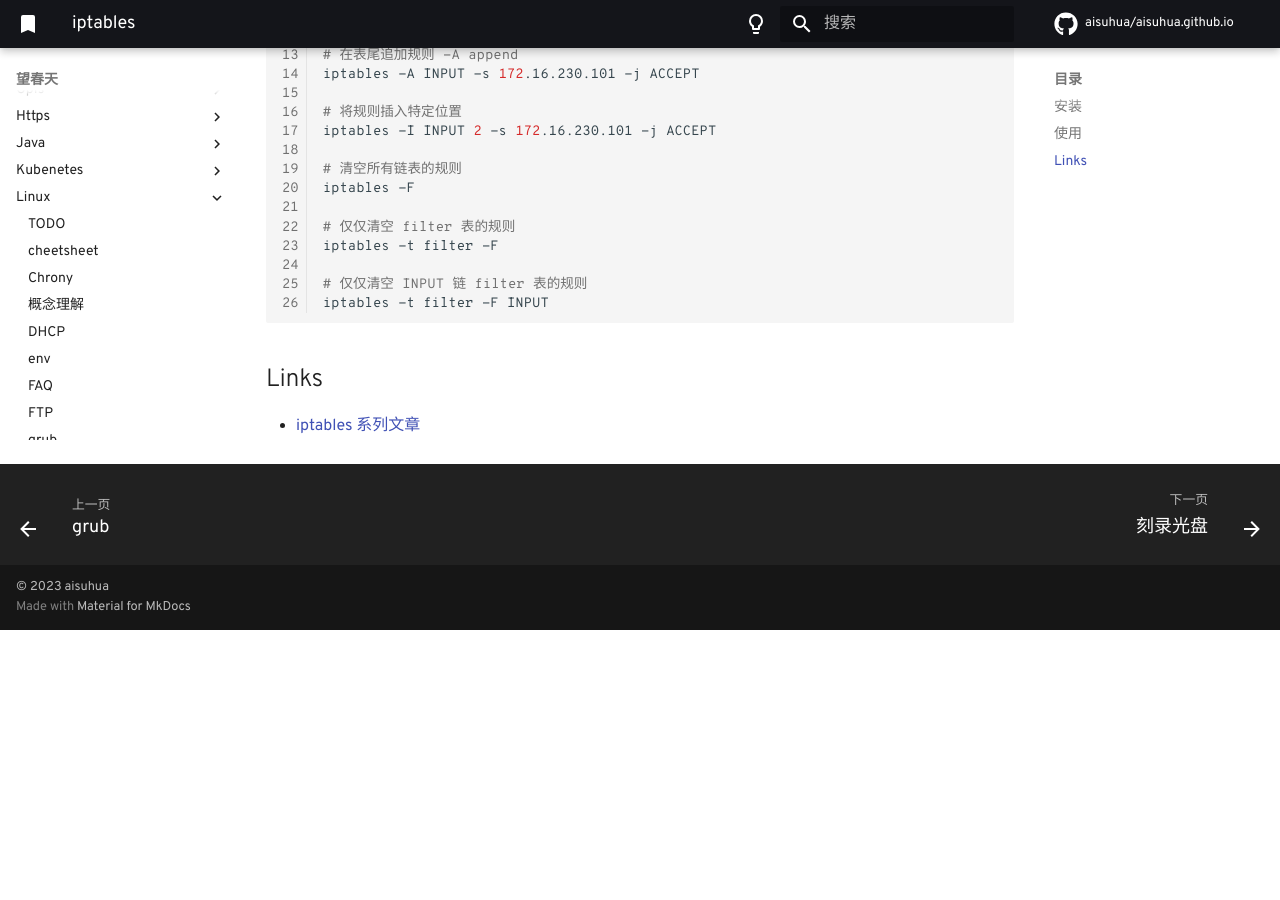
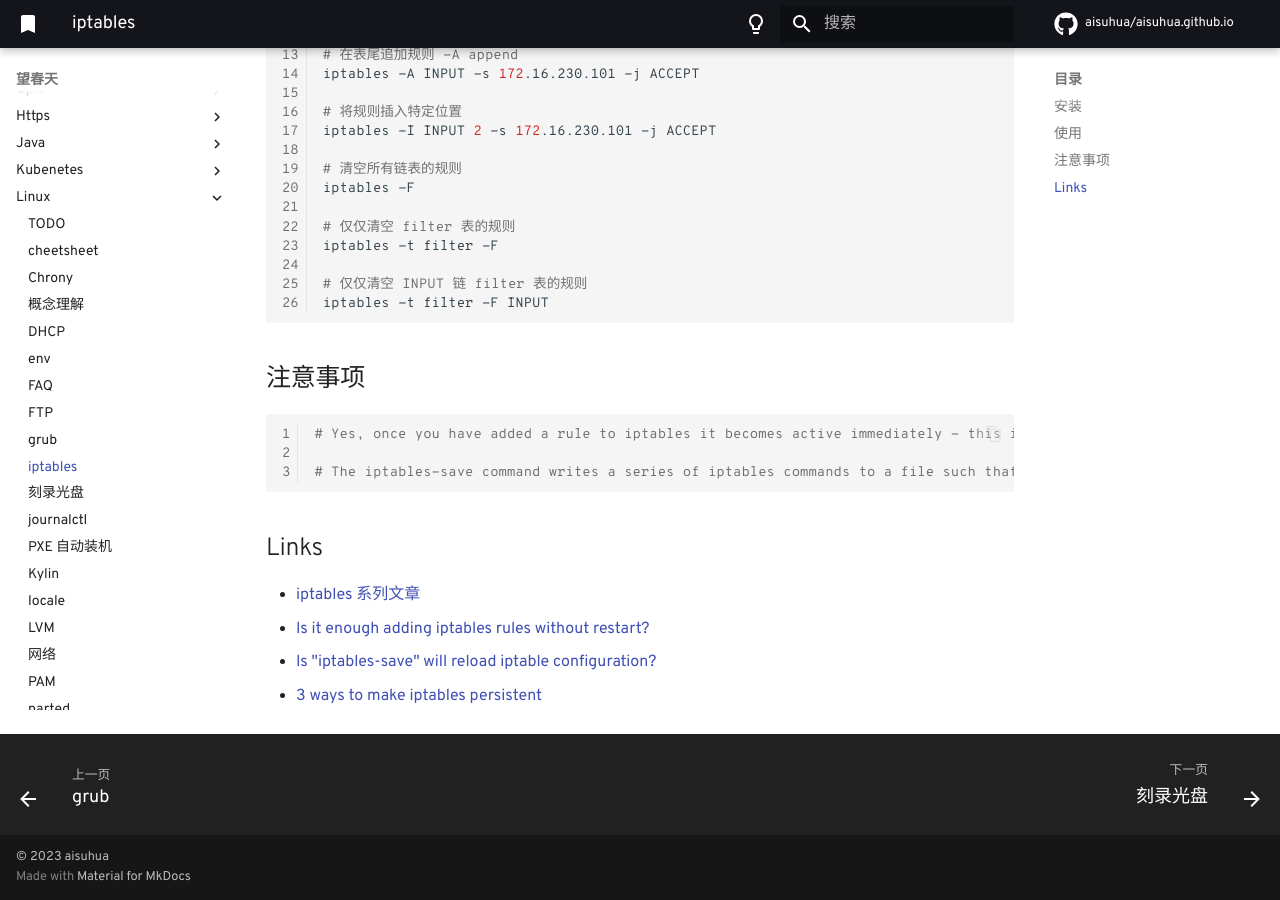
Before and after one commit to aisuhua/aisuhua.github.io, an MkDocs documentation site: the page built from docs/linux/iptables.md, in a window 1280 px wide and 900 px high, scrolled down 992 px. Built offline with MkDocs 1.6.1 and Material for MkDocs 9.7.7, drawn with Linux system fonts in a browser that asks for light colours; comment, search, counter and statistics services are not loaded; before the commit the page ends 1622 px from its top, so only the background shows below that.

Commit message:
iptables.md

````diff
--- a/docs/linux/iptables.md
+++ b/docs/linux/iptables.md
@@ -60,6 +60,17 @@ iptables -t filter -F
 iptables -t filter -F INPUT
 ```
 
+## 注意事项
+
+```sh
+# Yes, once you have added a rule to iptables it becomes active immediately - this is why you should be careful with your rules as it is possible to lock yourself out.
+
+# The iptables-save command writes a series of iptables commands to a file such that the current state of the firewall can be saved. If you want to restore that state you can use the iptables-restore command.
+```
+
 ## Links
 
 - [iptables 系列文章](https://www.zsythink.net/archives/tag/iptables/)
+- [Is it enough adding iptables rules without restart?](https://serverfault.com/questions/246829/is-it-enough-adding-iptables-rules-without-restart)
+- [Is "iptables-save" will reload iptable configuration?](https://serverfault.com/questions/828330/is-iptables-save-will-reload-iptable-configuration)
+- [3 ways to make iptables persistent](https://medium.com/@oryaacov/3-ways-to-make-iptables-persistent-a77e956ee78)
````
